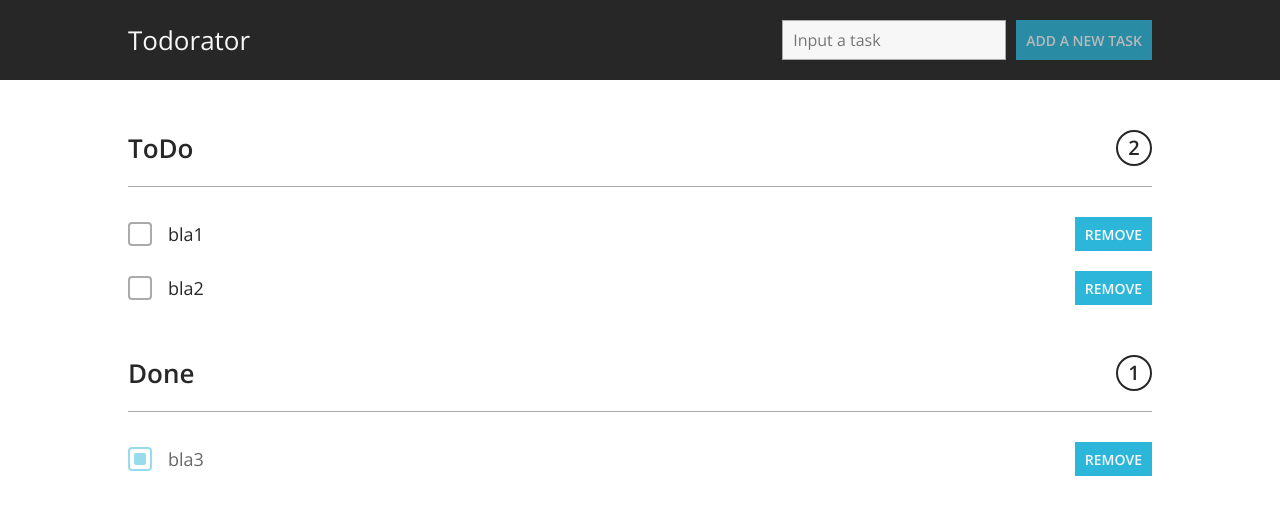
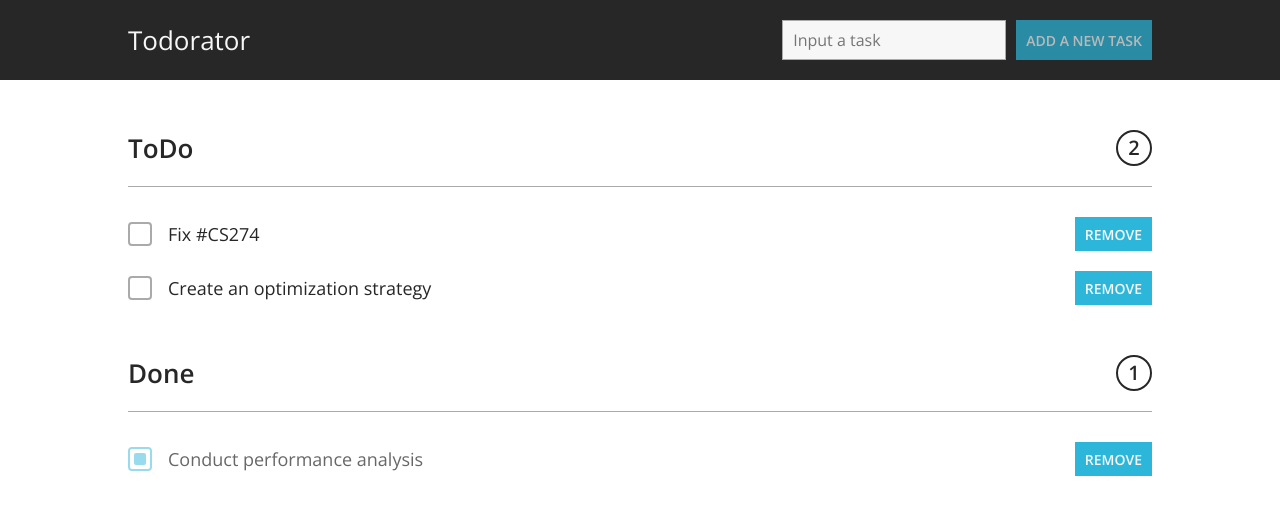
Before and after one commit to timur-svoboda/Todorator, a React (Create React App) app: page / in a window 1280 px wide. Shown: the top 514 px of the page. Built offline with nearby package versions, Linux system fonts and the light colour scheme.

Commit message:
Change the example tasks

```diff
--- a/src/App.js
+++ b/src/App.js
@@ -15,17 +15,17 @@ class App extends React.Component {
       tasks: [
         {
           id: 0,
-          text: "bla1",
+          text: "Fix #CS274",
           done: false,
         },
         {
           id: 1,
-          text: "bla2",
+          text: "Create an optimization strategy",
           done: false,
         },
         {
           id: 2,
-          text: "bla3",
+          text: "Conduct performance analysis",
           done: true,
         },
       ],
```
Also changed, not shown: package.json (line endings or trailing spaces).
